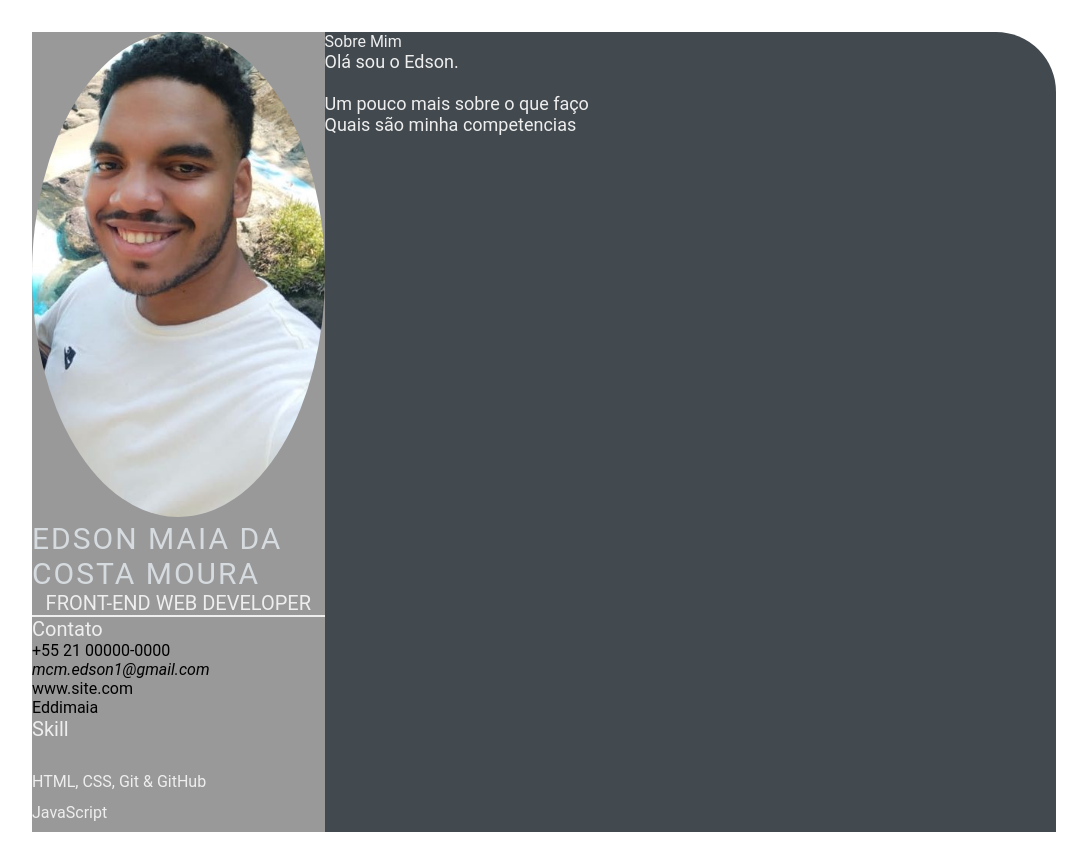
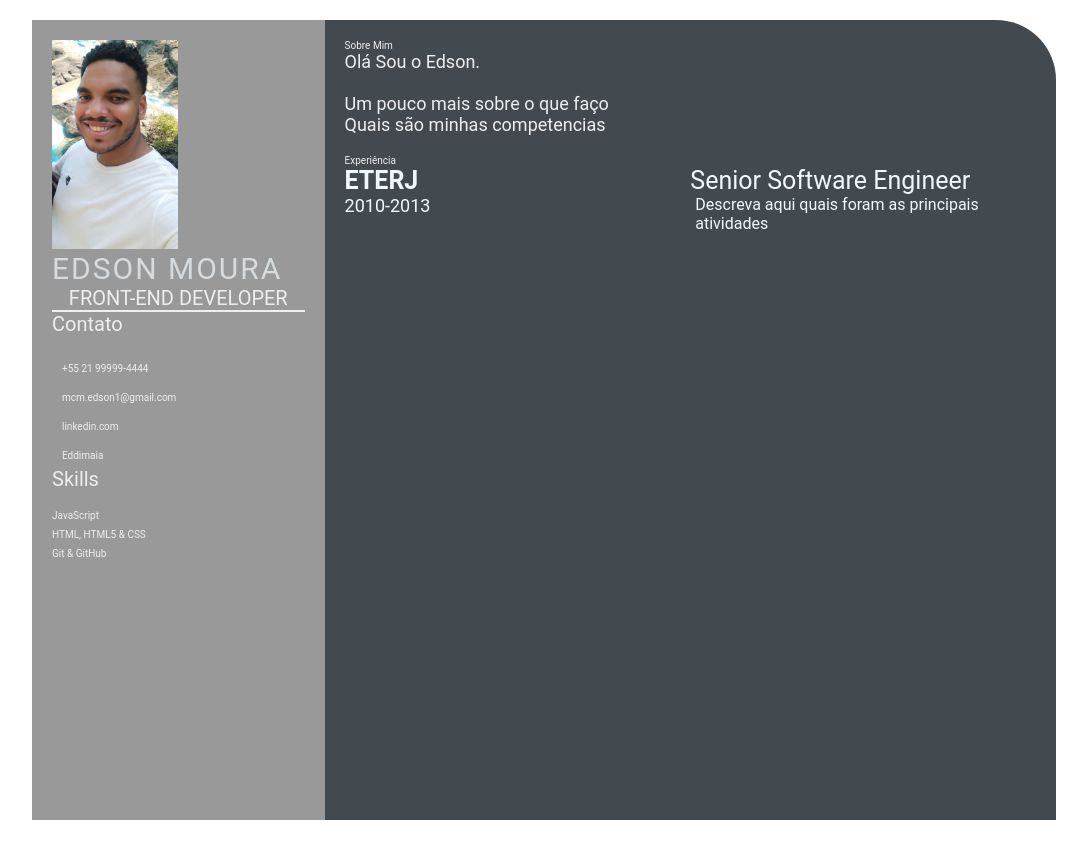
Before and after one commit to Eddimaia/eddimaia-dev.github.io, a plain HTML site: page index.html in a window 1280 px wide. Shown: the whole page, without its empty margins (96-1183 px from the left). After the commit the page ends 840 px from the top, so only its background shows below. Drawn offline with Linux system fonts and the light colour scheme.

Commit message:
Added more CSS and information.

```diff
--- a/index.html
+++ b/index.html
@@ -4,61 +4,76 @@
     <meta charset="UTF-8">
     <meta http-equiv="X-UA-Compatible" content="IE=edge">
     <meta name="viewport" content="width=device-width, initial-scale=1.0">
-  <title>Currículo Edson Moura</title>
-
+    <title>Edson Moura Currículo</title>
     <link rel="stylesheet" href="style.css">
 </head>
-
 <body>
     <main class="resume-contents">
+        <!--INFO-->
         <section class="left-section">
-      <section class="left-section-content">
-
-        <!--PERFIL-->
+            <div class="left-section-contents">
                 <div class="profile">
-          <img src="assets/profile-image.jpg" alt="profile image" class="profile-image">
-          <p class="name">Edson Maia da Costa Moura</p>
-          <p class="profession">Front-End Web Developer</p>
+                    <img class="profile-image" src="assets/profile-image.jpg" alt="Profile image">
+                    <p class="name">Edson Moura</p>
+                    <p class="profession">Front-end Developer</p>
                 </div>
 
                 <!--CONTATO-->
-        <div class="contac-info">
+                <div class="contact-info">
                     <p class="left-title">Contato</p>
                     <ul>
-            <li><i class="fa fa-phone"></i>+55 21 00000-0000</li>
-            <li><i class="fa fa-envelop">mcm.edson1@gmail.com</i></li>
-            <li><i class="fa fa-globe"></i>www.site.com</li>
-            <li><i class="fa fa-github"></i>Eddimaia</li>
+                        <li><i class="fa fa-phone"></i>+55 21 99999-4444
+                        </li>
+                        <li><i class="fa fa-envelope"></i>mcm.edson1@gmail.com
+                        </li>
+                        <li><i class="fa fa-globe"></i>linkedin.com
+                        </li>
+                        <li><i class="fa fa-github"></i>Eddimaia
+                        </li>
                     </ul>
                 </div>
 
-        <!--SKILLS-->
+                <!--HABILIDADES-->
                 <div class="skills">
-          <p class="left-title">Skill</p>
+                    <p class="left-title">Skills</p>
                     <ul>
-            <li>
-              <p>HTML, CSS, Git & GitHub</p>
-            </li>
-            <li>
-              <p>JavaScript</p>
-            </li>
+                        <li><p>JavaScript</p></li>
+                        <li><p>HTML, HTML5 & CSS</p></li>
+                        <li><p>Git & GitHub</p></li>
                     </ul>
                 </div>
-      </section>
+            </div>
         </section>
 
-    <!--RIGHT-SECTION-->
-
+        <!--BIO-->
         <section class="right-section">
-      <div class="right-section-content">
+            <div class="right-section-contents">
                 <section class="about gap">
                     <div class="right-title">Sobre Mim</div>
                     <p class="about-me-contents">
-            Olá sou o Edson.<br>
+                        Olá Sou o Edson.<br>
                         <br> Um pouco mais sobre o que faço
-            <br> Quais são minha competencias
+                        <br> Quais são minhas competencias
                     </p>
                 </section>
+
+                <!--EXPERIÊNCIAS-->
+                <section class="experience gap">
+                    <div class="right-title">Experiência</div>
+                    <div class="experience-contents">
+                        <div class="exp-left">
+                            <p class="exp-company-name">ETERJ</p>
+                            <p class="exp-time-period">2010-2013</p>
+                        </div>
+                        <div class="exp-right">
+                            <p class="exp-position">Senior Software Engineer</p>
+                            <p class="exp-desc">
+                                Descreva aqui quais foram as principais atividades
+                            </p>
+                        </div>
+                    </div>
+                </section>
+
             </div>
         </section>
     </main>
--- a/style.css
+++ b/style.css
@@ -4,6 +4,10 @@
   box-sizing: border-box;
   list-style: none;
   font-family: 'Roboto', sans-serif;
+}
+
+:root {
+  font-size: 62.5%;
 }
 
 .resume-contents {
@@ -37,8 +41,8 @@
 }
 
 .profile .profile-image {
-  width: 100%;
-  border-radius: 100%;
+  width: 50%;
+
 }
 
 .name {
@@ -103,3 +107,38 @@
   font-size: 18px;
   color: #eeeeee;
 }
+
+.experience-contents,
+.education-contents,
+.awards-contents {
+  display: grid;
+  grid-template-columns: repeat(2, 1fr);
+  padding-bottom: 2rem;
+  color: #F1F8FD;
+}
+
+.exp-company-name,
+.education-school-name,
+.awards-company-name {
+  font-size: 25px;
+  font-weight: bold;
+}
+
+.exp-time-period,
+.educationp-time-period,
+.awards-time-period {
+  font-size: 18px;
+}
+
+.exp-position,
+.education-subject,
+.awards-name {
+  font-size: 25px;
+}
+
+.exp-desc,
+.education-desc,
+.awards-desc {
+  font-size: 16px;
+  padding-left: 5px;
+}
```
Lines whose indentation alone changed are shown as unchanged.
